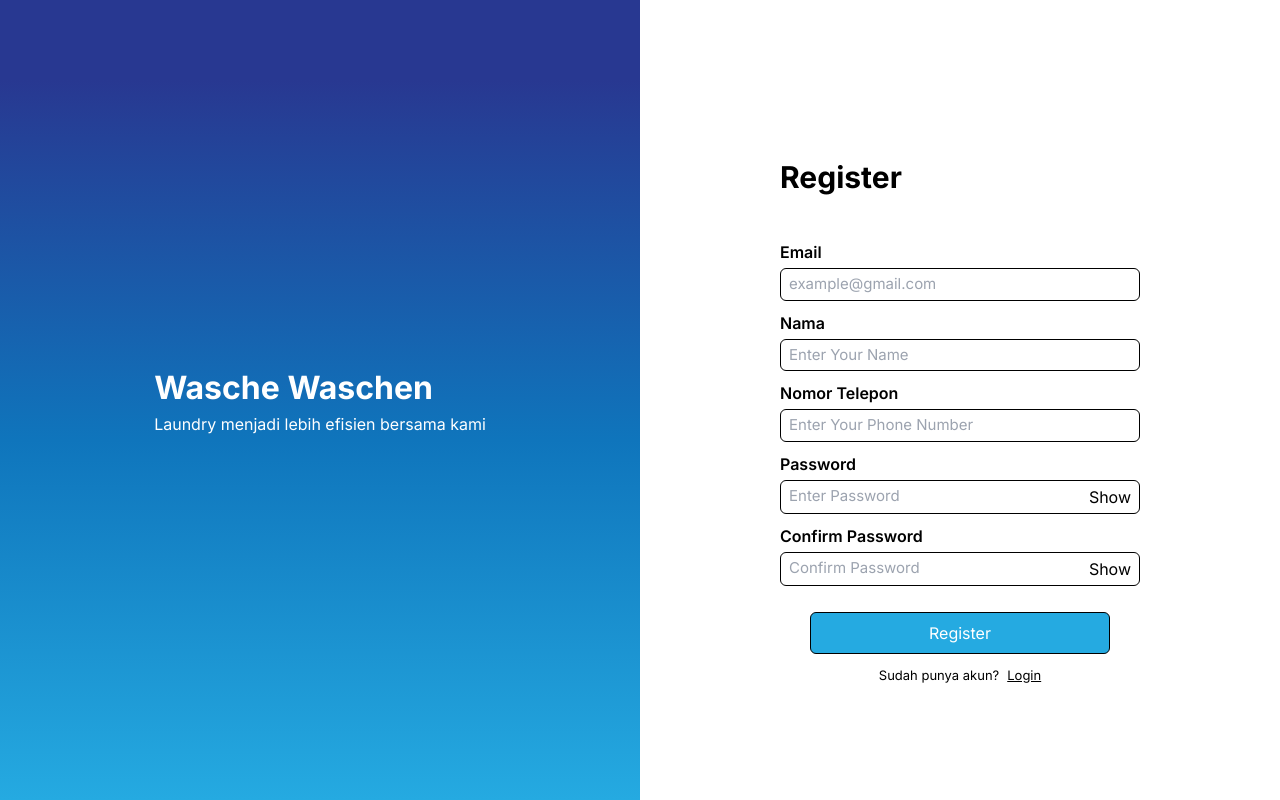
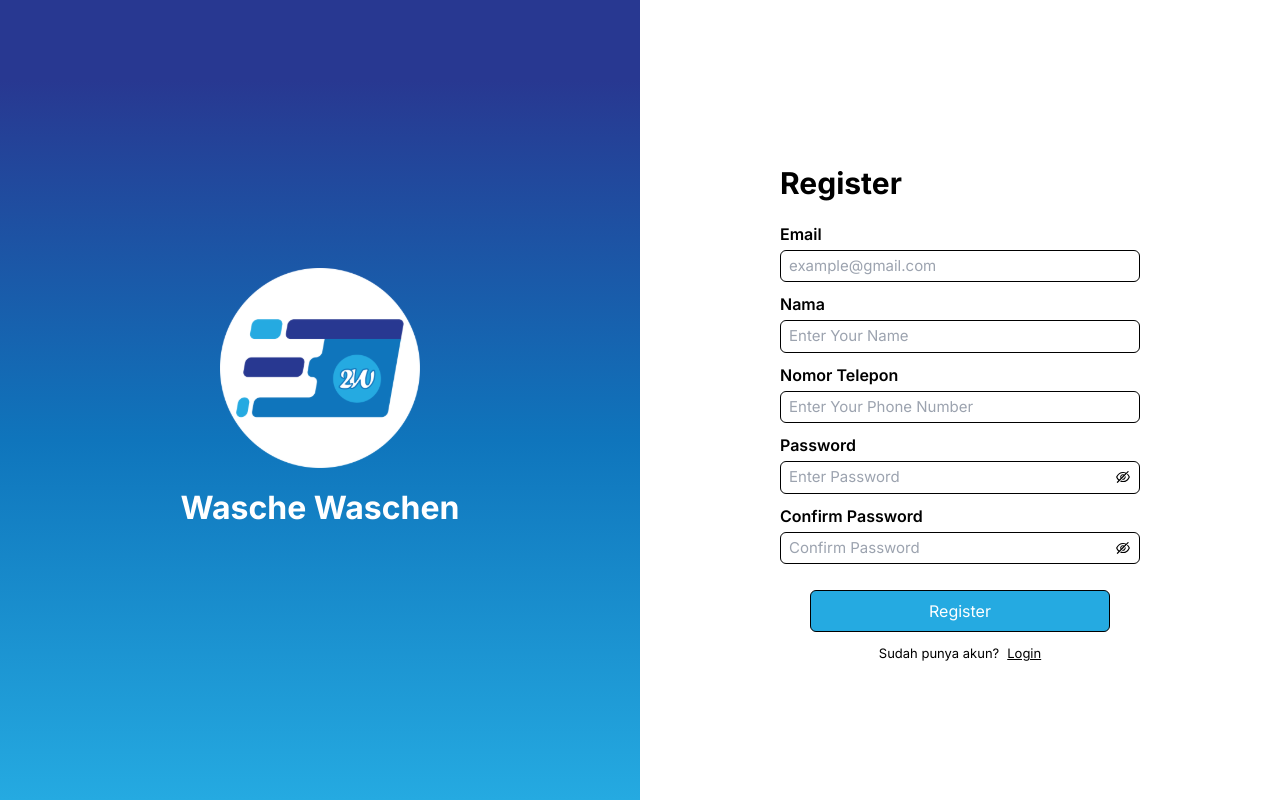
Before and after one commit to rasyadanfz/Wasche-waschen, a Next.js app: page /register in a window 1280 px wide. Built offline with nearby package versions, Linux system fonts and the light colour scheme; no server answers.

Commit message:
feat: add register & login page

```diff
--- a/src/app/(pages)/(notLoggedIn)/login/components/LoginForm.tsx
+++ b/src/app/(pages)/(notLoggedIn)/login/components/LoginForm.tsx
@@ -3,29 +3,86 @@
 import { FormEvent, useState } from "react";
 import Button from "../../../../../components/Button";
 import FormInput from "@/components/FormInput";
+import toast, { Toaster } from "react-hot-toast";
+import { errorToastOptions } from "@/toastConfig";
+import { signIn } from "next-auth/react";
+import { useRouter } from "next/navigation";
 
-type RegisterFormProps = {
-    handleSubmit: (e: FormEvent<HTMLFormElement>) => void;
-};
+const LoginForm = () => {
+    const router = useRouter();
+    const [emailInput, setEmailInput] = useState("");
+    const [passwordInput, setPasswordInput] = useState("");
+    const [showPassword, setShowPassword] = useState(false);
 
-const LoginForm: React.FC<RegisterFormProps> = ({ handleSubmit }) => {
-    const [showPassword, setShowPassword] = useState(false);
+    const handleSubmit = async (e: FormEvent<HTMLFormElement>) => {
+        e.preventDefault();
+
+        if (!emailInput) {
+            toast.error("Please enter your email!");
+            return;
+        } else if (emailInput) {
+            if (!emailInput.includes("@")) {
+                toast.error("Email not valid!");
+                return;
+            }
+        }
+        if (passwordInput === "") {
+            toast.error("Please enter your password!");
+            return;
+        }
+
+        const loginResponse = await signIn("credentials", {
+            email: emailInput,
+            password: passwordInput,
+            redirect: false,
+        });
+
+        if (loginResponse?.error) {
+            switch (loginResponse.error) {
+                case "No user found":
+                    toast.error("Account not found!");
+                    return;
+                case "Wrong password":
+                    toast.error("Wrong password!");
+                    return;
+            }
+        }
+
+        if (loginResponse?.ok) {
+            router.push("/catalog");
+        }
+    };
+
+    const handleInputChange = (e: React.ChangeEvent<HTMLInputElement>) => {
+        if (e.target.id === "email") {
+            setEmailInput(e.target.value);
+        } else if (e.target.id === "password") {
+            setPasswordInput(e.target.value);
+        }
+    };
     const handleShowPassword = () => {
         const show = showPassword;
         setShowPassword(!show);
     };
     return (
         <div className="">
+            <div className="error_toast">
+                <Toaster
+                    position="top-right"
+                    toastOptions={errorToastOptions}
+                />
+            </div>
             <form
                 action=""
                 className="flex flex-col gap-y-2"
                 onSubmit={handleSubmit}
             >
                 <FormInput
-                    type="email"
+                    type="text"
                     id="email"
                     text="Email"
                     placeholder="example@gmail.com"
+                    onChange={handleInputChange}
                 ></FormInput>
                 <FormInput
                     type={showPassword ? "text" : "password"}
@@ -33,8 +90,14 @@ const LoginForm: React.FC<RegisterFormProps> = ({ handleSubmit }) => {
                     text="Password"
                     placeholder="Enter Password"
                     setShowPassword={handleShowPassword}
+                    isShowPassword={showPassword}
+                    onChange={handleInputChange}
                 ></FormInput>
-                <Button text="Login" className="py-2 mx-[30px] mt-4" />
+                <Button
+                    text="Login"
+                    className="py-2 mx-[30px] mt-4"
+                    id="submit"
+                />
             </form>
         </div>
     );
--- a/src/app/(pages)/(notLoggedIn)/login/page.tsx
+++ b/src/app/(pages)/(notLoggedIn)/login/page.tsx
@@ -1,37 +1,29 @@
-"use client";
-
-import { signIn } from "next-auth/react";
-import { useRouter } from "next/navigation";
-import { FormEvent, useState } from "react";
+import { useSession } from "next-auth/react";
+import { redirect } from "next/navigation";
+import Image from "next/image";
 import LoginForm from "./components/LoginForm";
 import Link from "next/link";
+import { getServerSession } from "next-auth";
+import { authOptions } from "@/app/api/auth/[...nextauth]/route";
 
-const LoginPage = () => {
-    const router = useRouter();
-    const [data, setData] = useState({
-        email: "",
-        name: "",
-        no_telp: "",
-        password: "",
-    });
-
-    const loginHandler = async (e: FormEvent<HTMLFormElement>) => {
-        e.preventDefault();
-        const loginResult = await signIn("credentials", {
-            ...data,
-            redirect: false,
-        });
-        if (loginResult) {
-            router.push("/catalog");
-        }
-    };
+const LoginPage = async () => {
+    // Route
+    const session = await getServerSession(authOptions);
+    if (session) {
+        redirect("/catalog");
+    }
 
     return (
         <div className="lg:grid lg:grid-cols-2 lg:min-h-screen">
             <div className="hidden lg:grid items-center justify-center bg-gradient-to-b from-blue3 from-[10%] to-blue1 via-blue2">
-                <div className="text-white">
-                    <p className="text-[32px] font-bold">Wasche Waschen</p>
-                    <p>Laundry menjadi lebih efisien bersama kami</p>
+                <div className="text-white flex flex-col items-center gap-y-2">
+                    <Image
+                        alt="Logo"
+                        src="/images/Logo2W.svg"
+                        width={200}
+                        height={200}
+                    />
+                    <p className="text-[32px] font-bold mt-2">Wasche Waschen</p>
                 </div>
             </div>
             <div className="flex flex-col justify-center mx-[20px] mt-10">
@@ -40,7 +32,7 @@ const LoginPage = () => {
                         Login
                     </h1>
                     <div className="mt-5 lg:mt-10">
-                        <LoginForm handleSubmit={loginHandler} />
+                        <LoginForm />
                     </div>
                     <div className="flex justify-center mt-3">
                         <div className="flex gap-x-2 text-[13px]">
--- a/src/app/(pages)/(notLoggedIn)/register/components/RegisterForm.tsx
+++ b/src/app/(pages)/(notLoggedIn)/register/components/RegisterForm.tsx
@@ -1,30 +1,15 @@
 "use client";
 
-import { FormEvent, useEffect, useState } from "react";
+import { FormEvent, useState } from "react";
 import Button from "../../../../../components/Button";
 import FormInput from "../../../../../components/FormInput";
+import toast, { Toaster } from "react-hot-toast";
+import { errorToastOptions, successToastOptions } from "@/toastConfig";
+import { useRouter } from "next/navigation";
 
-type RegisterFormProps = {
-    handleSubmit: (e: FormEvent<HTMLFormElement> | null) => void;
-    setFormData: (formData: {
-        email: string;
-        nama: string;
-        no_telp: string;
-        password: string;
-    }) => void;
-    formData: {
-        email: string;
-        nama: string;
-        no_telp: string;
-        password: string;
-    };
-};
+const RegisterForm = () => {
+    const router = useRouter();
 
-const RegisterForm: React.FC<RegisterFormProps> = ({
-    handleSubmit,
-    setFormData,
-    formData,
-}) => {
     const [showPassword, setShowPassword] = useState(false);
     const [showConfirmPassword, setShowConfirmPassword] = useState(false);
     const [confirmPassword, setConfirmPassword] = useState("");
@@ -34,21 +19,34 @@ const RegisterForm: React.FC<RegisterFormProps> = ({
         no_telp: "",
         password: "",
     });
-    const [formEvent, setFormEvent] =
-        useState<FormEvent<HTMLFormElement> | null>(null);
-
-    useEffect(() => {
-        handleSubmit(formEvent);
-    }, [formData]);
 
     const onFormSubmit = async (e: FormEvent<HTMLFormElement>) => {
-        if (currData.password !== confirmPassword) {
-            alert("Passwords do not match");
+        e.preventDefault();
+
+        if (currData.password && !confirmPassword) {
+            toast.error("Please enter password confirmation!");
             return;
         }
-        console.log("CURR DATA: ", currData);
-        setFormData(currData);
-        setFormEvent(e);
+        if (currData.password !== confirmPassword) {
+            toast.error("Passwords do not match!");
+            return;
+        }
+
+        const response = await fetch("/api/user/register", {
+            method: "POST",
+            headers: {
+                "Content-Type": "application/json",
+            },
+            body: JSON.stringify(currData),
+        });
+
+        const res = await response.json();
+        if (res.error) {
+            toast.error(res.error);
+            return;
+        }
+
+        router.push("/login");
     };
 
     const handleInputChange = (e: React.ChangeEvent<HTMLInputElement>) => {
@@ -75,13 +73,16 @@ const RegisterForm: React.FC<RegisterFormProps> = ({
 
     return (
         <div className="">
+            <div className="error_toast">
+                <Toaster toastOptions={errorToastOptions} />
+            </div>
             <form
                 action=""
                 className="flex flex-col gap-y-2.5"
                 onSubmit={onFormSubmit}
             >
                 <FormInput
-                    type="email"
+                    type="text"
                     id="email"
                     text="Email"
                     placeholder="example@gmail.com"
@@ -108,6 +109,7 @@ const RegisterForm: React.FC<RegisterFormProps> = ({
                     onChange={handleInputChange}
                     placeholder="Enter Password"
                     setShowPassword={handleShowPassword}
+                    isShowPassword={showPassword}
                 ></FormInput>
                 <FormInput
                     type={showConfirmPassword ? "text" : "password"}
@@ -116,8 +118,13 @@ const RegisterForm: React.FC<RegisterFormProps> = ({
                     onChange={handleConfirmPasswordChange}
                     placeholder="Confirm Password"
                     setShowPassword={handleShowConfirmPassword}
+                    isShowPassword={showConfirmPassword}
                 ></FormInput>
-                <Button text="Register" className="py-2 mx-[30px] mt-4" />
+                <Button
+                    text="Register"
+                    className="py-2 mx-[30px] mt-4"
+                    id="submit"
+                />
             </form>
         </div>
     );
--- a/src/app/(pages)/(notLoggedIn)/register/page.tsx
+++ b/src/app/(pages)/(notLoggedIn)/register/page.tsx
@@ -1,62 +1,39 @@
-"use client";
+import RegisterForm from "./components/RegisterForm";
+import Link from "next/link";
+import Image from "next/image";
+import { getServerSession } from "next-auth";
+import { authOptions } from "@/app/api/auth/[...nextauth]/route";
+import { redirect } from "next/navigation";
 
-import { FormEvent, useState } from "react";
-import RegisterForm from "./components/RegisterForm";
-import { useRouter } from "next/navigation";
-import Link from "next/link";
-
-const RegisterPage = () => {
-    const router = useRouter();
-    const [data, setData] = useState({
-        email: "",
-        nama: "",
-        no_telp: "",
-        password: "",
-    });
-
-    const handleSubmit = async (e: FormEvent<HTMLFormElement> | null) => {
-        if (!e) {
-            return;
+const RegisterPage = async () => {
+    const session = await getServerSession(authOptions);
+    if (session) {
+        redirect("/catalog");
     }
-        e.preventDefault();
-
-        console.log("DATA: ", data);
-        // Register logic
-        const response = await fetch("/api/user/register", {
-            method: "POST",
-            headers: {
-                "Content-Type": "application/json",
-            },
-            body: JSON.stringify(data),
-        });
-
-        const userData = await response.json();
-        console.log(userData);
-
-        if (userData) {
-            router.push("/login");
-        }
-    };
 
     return (
+        <>
             <div className="lg:grid lg:grid-cols-2 lg:min-h-screen">
                 <div className="hidden lg:grid items-center justify-center bg-gradient-to-b from-blue3 from-[10%] to-blue1 via-blue2">
-                <div className="text-white">
-                    <p className="text-[32px] font-bold">Wasche Waschen</p>
-                    <p>Laundry menjadi lebih efisien bersama kami</p>
+                    <div className="text-white flex flex-col items-center gap-y-2">
+                        <Image
+                            alt="Logo"
+                            src="/images/Logo2W.svg"
+                            width={200}
+                            height={200}
+                        />
+                        <p className="text-[32px] font-bold mt-2">
+                            Wasche Waschen
+                        </p>
                     </div>
                 </div>
-            <div className="flex flex-col justify-center mx-[20px] mt-10">
+                <div className="flex flex-col justify-center mx-[20px] mt-6">
                     <div className="items-center mx-4 lg:mx-[120px]">
                         <h1 className="text-[26px] sm:text-[28px] md:text-[30px] font-bold">
                             Register
                         </h1>
-                    <div className="mt-5 lg:mt-10">
-                        <RegisterForm
-                            handleSubmit={handleSubmit}
-                            setFormData={setData}
-                            formData={data}
-                        />
+                        <div className="mt-4">
+                            <RegisterForm />
                         </div>
                         <div className="flex justify-center mt-3">
                             <div className="flex gap-x-2 text-[13px]">
@@ -69,6 +46,7 @@ const RegisterPage = () => {
                     </div>
                 </div>
             </div>
+        </>
     );
 };
 
--- a/src/components/Button.tsx
+++ b/src/components/Button.tsx
@@ -2,10 +2,12 @@ const Button = ({
     text,
     className,
     onClick,
+    id,
 }: {
-    text: string;
+    text?: string;
     className?: string;
     onClick?: () => void;
+    id?: string;
 }) => {
     return (
         <>
@@ -13,6 +15,7 @@ const Button = ({
                 type="submit"
                 className={`border border-black justify-center rounded-md bg-blue1 hover:bg-[#69ccf5] duration-300 ${className}`}
                 onClick={onClick}
+                id={id}
             >
                 <div className="text-white">{text}</div>
             </button>
--- a/src/components/FormInput.tsx
+++ b/src/components/FormInput.tsx
@@ -1,3 +1,5 @@
+import { AiOutlineEyeInvisible, AiOutlineEye } from "react-icons/ai";
+
 const FormInput = ({
     type,
     id,
@@ -5,6 +7,7 @@ const FormInput = ({
     onChange,
     placeholder,
     setShowPassword,
+    isShowPassword,
 }: {
     type: string;
     id: string;
@@ -12,6 +15,7 @@ const FormInput = ({
     onChange?: (e: React.ChangeEvent<HTMLInputElement>) => void;
     placeholder: string;
     setShowPassword?: () => void;
+    isShowPassword?: boolean;
 }) => {
     return (
         <div className="flex flex-col gap-y-1">
@@ -29,13 +33,32 @@ const FormInput = ({
                     onChange={onChange}
                     placeholder={placeholder}
                 />
-                {(id === "password" || id === "confirmpassword") && (
+                {id === "password" && (
                     <button
+                        id="showPassword"
                         className="ml-5"
                         onClick={setShowPassword}
                         type="button"
                     >
-                        Show
+                        {isShowPassword ? (
+                            <AiOutlineEye />
+                        ) : (
+                            <AiOutlineEyeInvisible />
+                        )}
+                    </button>
+                )}
+                {id === "confirmpassword" && (
+                    <button
+                        id="showConfirmPassword"
+                        className="ml-5"
+                        onClick={setShowPassword}
+                        type="button"
+                    >
+                        {isShowPassword ? (
+                            <AiOutlineEye />
+                        ) : (
+                            <AiOutlineEyeInvisible />
+                        )}
                     </button>
                 )}
             </div>
--- /dev/null
+++ b/src/toastConfig.ts
@@ -0,0 +1,41 @@
+import { DefaultToastOptions } from "react-hot-toast";
+
+export const successToastOptions: DefaultToastOptions = {
+    duration: 3000,
+    position: "top-right",
+    style: {
+        background: "#25AAE1",
+        color: "#FFFFFF",
+    },
+    id: "success",
+};
+
+export const errorToastOptions: DefaultToastOptions = {
+    duration: 4000,
+    position: "top-right",
+    style: {
+        background: "#25AAE1",
+        color: "#FFFFFF",
+    },
+    id: "error",
+};
+
+export const successMobileToastOptions: DefaultToastOptions = {
+    duration: 3000,
+    position: "top-center",
+    style: {
+        background: "#25AAE1",
+        color: "#FFFFFF",
+    },
+    id: "success",
+};
+
+export const errorMobileToastOptions: DefaultToastOptions = {
+    duration: 4000,
+    position: "top-center",
+    style: {
+        background: "#25AAE1",
+        color: "#FFFFFF",
+    },
+    id: "error",
+};
```
Also changed, not shown: src/app/page.tsx (+10 -6 lines), public/images/Logo2W.svg (added). Lines whose indentation alone changed are shown as unchanged.
